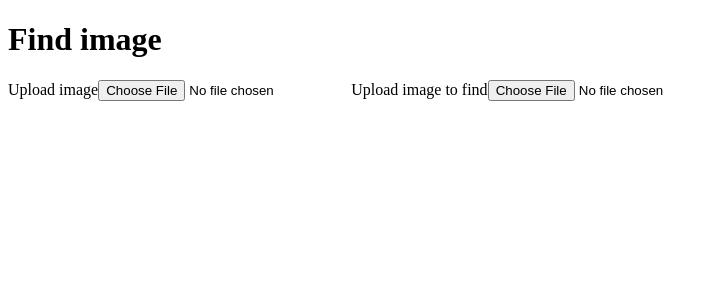
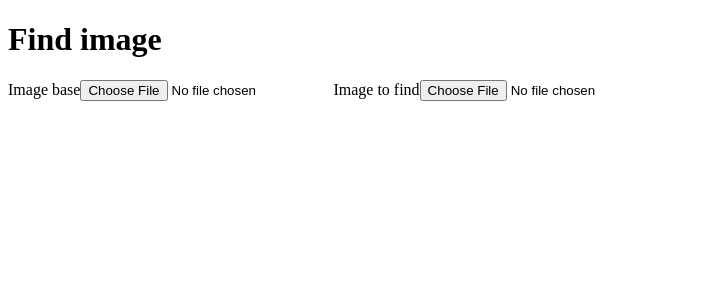
Before and after one commit to emirdeliz/object-detector-image-webassembly, a React app: page / in a window 1280 px wide. Shown: the top 300 px of the page, without its empty margins (0-718 px from the left). Built offline with nearby package versions, Linux system fonts and the light colour scheme; the HTML template or start-up script is replaced by a standard one.

Commit message:
feat: Work in progress

```diff
--- a/example/index.html
+++ b/example/index.html
@@ -22,6 +22,9 @@
       .result-container {
         position: relative;
       }
+      * {
+        font-family: Courier, "Lucida Console", monospace;
+      }
     </style>
   </head>
   <body>
--- a/src/client/App.tsx
+++ b/src/client/App.tsx
@@ -30,11 +30,11 @@ const AppBase: React.FC = () => {
 		<div>
 			<h1>Find image</h1>
 			<label>
-				Upload image
+				Image base
 				<input type="file" accept=".png, .jpg, .jpeg" onChange={(e) => setImgFile(e.target.files, setImg)} />
 			</label>
 			<label>
-				Upload image to find
+				Image to find
 				<input type="file" accept=".png, .jpg, .jpeg" onChange={(e) => setImgFile(e.target.files, setTempl)} />
 			</label>
 			<div className="result-container">
--- a/src/server/App.tsx
+++ b/src/server/App.tsx
@@ -14,6 +14,10 @@ const html = `
 			.result-container {
 				position: relative;
 			}
+
+			* {
+				font-family: Courier, "Lucida Console", monospace;
+			}
 		</style>
 	</head>
 	<body>
```
Also changed, not shown: 2 other files (tests, documents, lock files or other folders).
